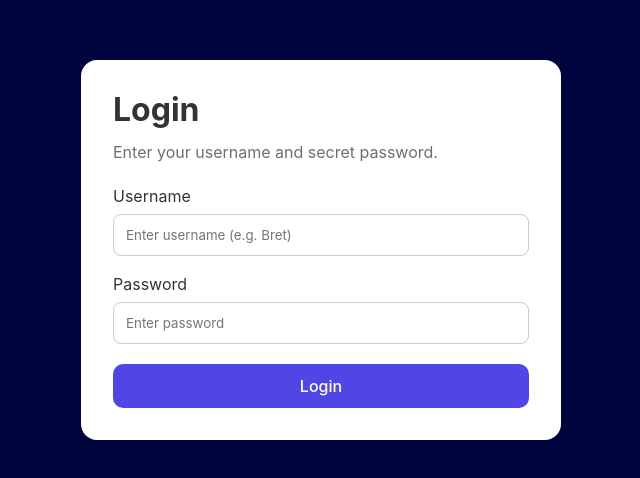
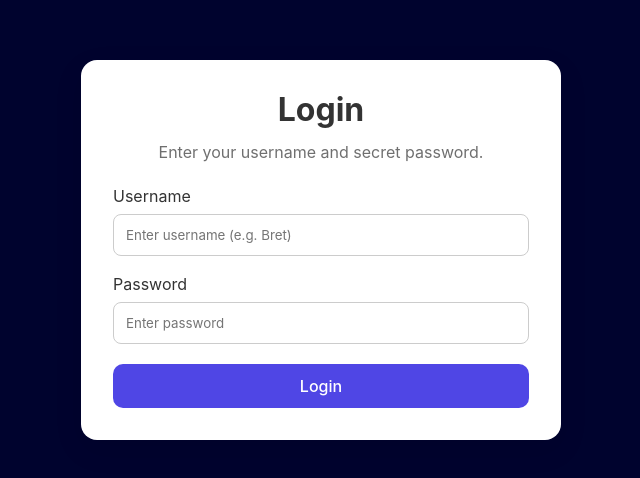
Before and after one commit to ruthmayregino/appdev1-final-exam, a React (Vite) app: page /login in a window 1280 px wide. Shown: the part 150-628 px from the top of the page, without its empty margins (319-959 px from the left). Built offline with nearby package versions, Linux system fonts and the light colour scheme; no server answers.

Commit message:
Update the login Page

```diff
--- a/src/index.css
+++ b/src/index.css
@@ -46,7 +46,7 @@ button {
   font-size: 1em;
   font-weight: 500;
   font-family: inherit;
-  background-color: #1a1a1a;
+  background-color: #cf6a6a;
   cursor: pointer;
   transition: border-color 0.25s;
 }
@@ -81,7 +81,7 @@ button:focus-visible {
 }
 
 body {
-  background: #00053f;
+  background: #00032e;
   color: #333;
   display: flex;
   justify-content: center;
--- a/src/pages/Login.jsx
+++ b/src/pages/Login.jsx
@@ -35,8 +35,8 @@ function Login() {
 
   return (
     <div className="container">
-      <h1>Login</h1>
-      <p style={{ marginBottom: "20px", opacity: 0.7 }}>
+      <h1 style={{ textAlign: "center" }}>Login</h1>
+      <p style={{ marginBottom: "20px", opacity: 0.7, textAlign: "center" }}>
         Enter your username and secret password.
       </p>
 
```
